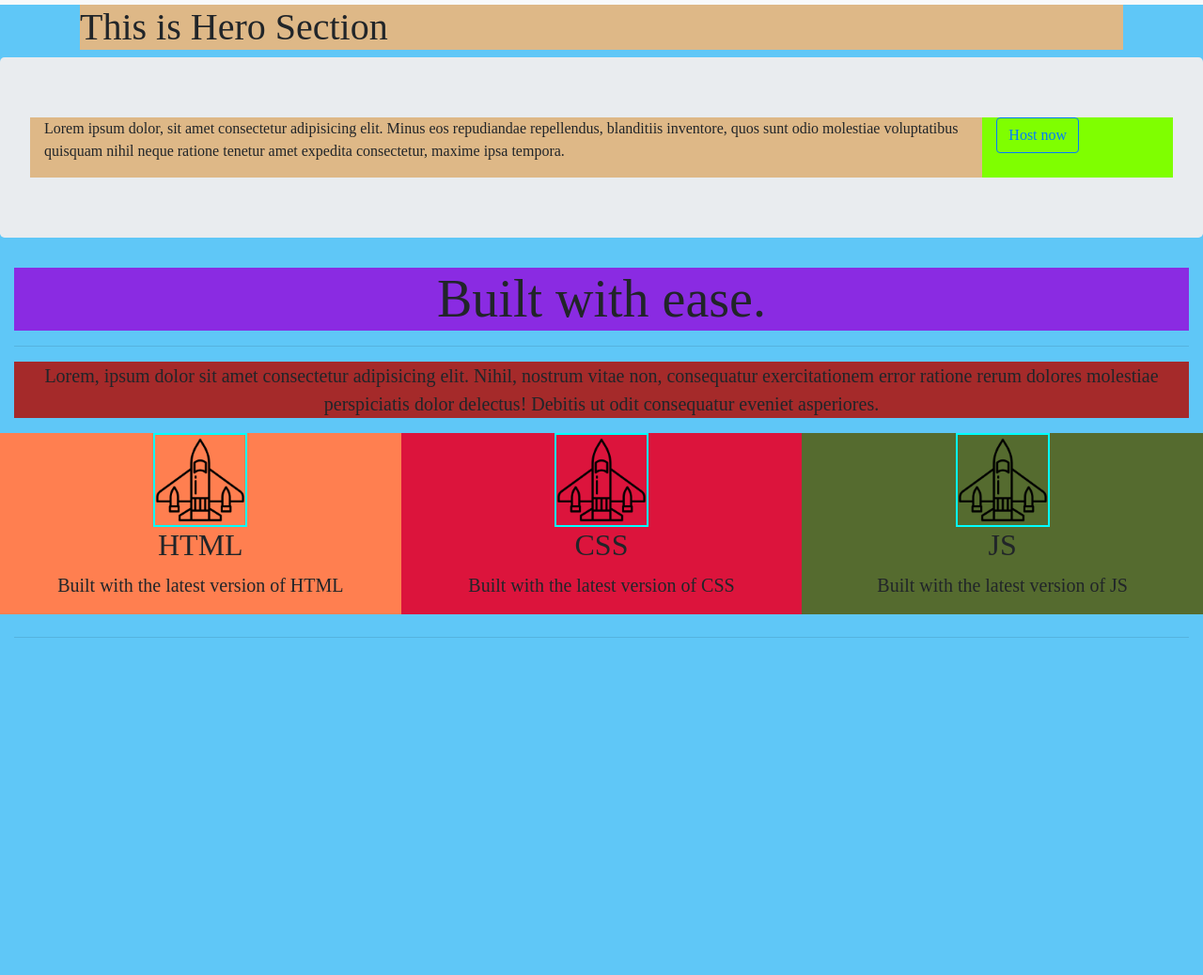
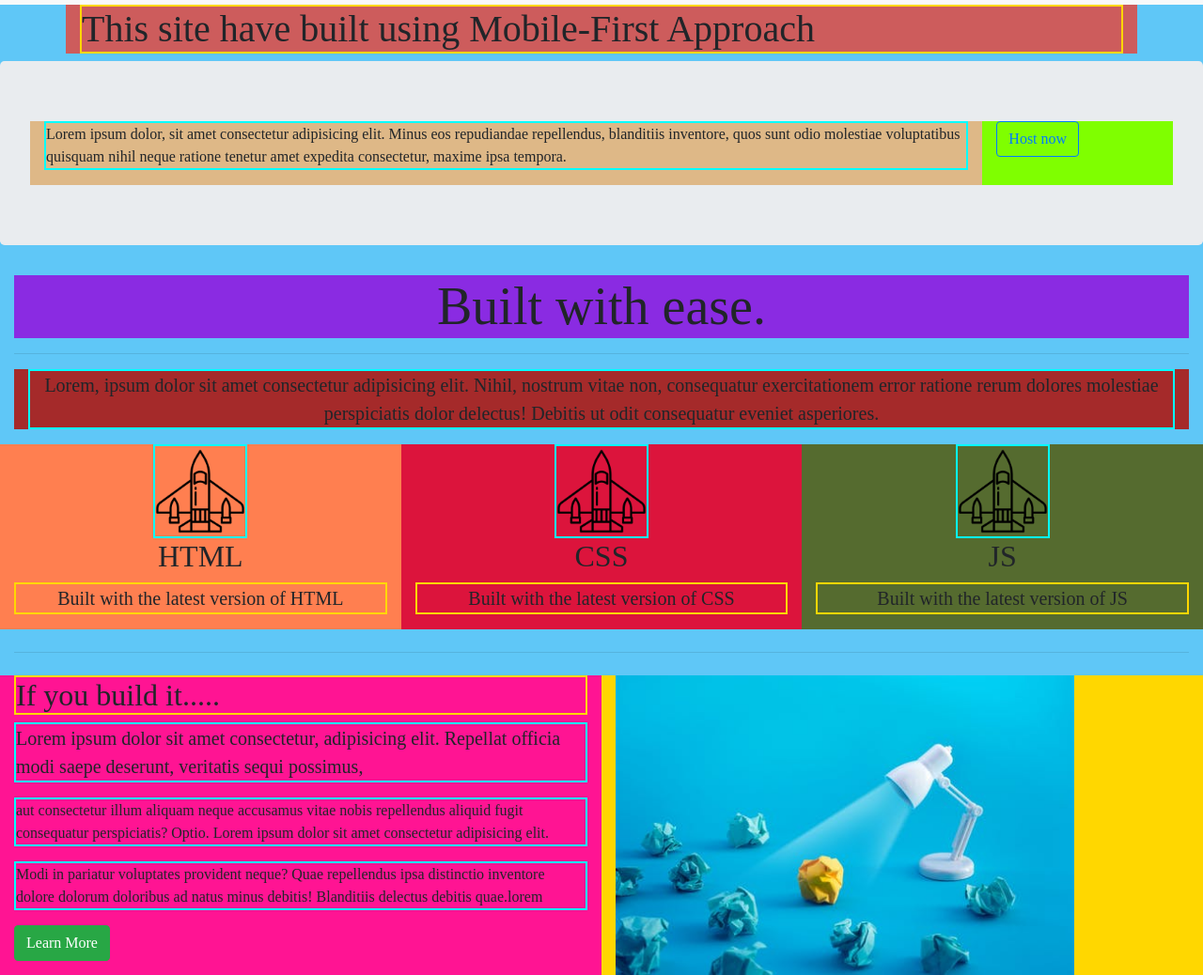
Before and after one commit to YeswanthRajakumar/Easy-way-to-Learn-Responsive-Coding, a plain HTML site: page index.html in a window 1280 px wide. Shown: the part 91-1129 px from the top of the page at 94% size. Before the commit the page ends 800 px from the top, so only its background shows below. Drawn offline with Linux system fonts and the light colour scheme.

Commit message:
Completed Two Section Image Section

```diff
--- a/index.html
+++ b/index.html
@@ -38,9 +38,9 @@
 
 
 <!-- Hero-Section-Start -->
-<div class="container">
+<div class="container"  style="background-color: indianred;">
 
-    <h1 class="display-5" style="background-color: burlywood;">This is Hero Section</h1>
+    <h1 class="display-5"  style="border: 2px solid gold">This site have built using Mobile-First Approach </h1>
 </div>
 <!-- Hero-Section-End -->
 
@@ -48,7 +48,7 @@
 <div class="container-fluid">
     <div class="row jumbotron">
         <div class="col-xs-12 col-sm-12 col-md-9 col-lg-9 col-xl-10" style="background-color:burlywood;">
-            <p> Lorem ipsum dolor, sit amet consectetur adipisicing
+            <p style="border: 2px solid cyan;"> Lorem ipsum dolor, sit amet consectetur adipisicing
                 elit. Minus eos repudiandae repellendus, blanditiis inventore,
                 quos sunt odio molestiae voluptatibus quisquam nihil neque ratione
                 tenetur amet expedita consectetur, maxime ipsa tempora.
@@ -69,7 +69,7 @@
             <h1 class="display-4" style="background-color: blueviolet;">  Built with ease. </h1>
             <hr>
             <div class="col-12" style="background-color: brown;" >
-                <p class="lead">Lorem, ipsum dolor sit amet consectetur
+                <p class="lead" style="border: 2px solid cyan;">Lorem, ipsum dolor sit amet consectetur
                     adipisicing elit. Nihil, nostrum vitae non,
                      consequatur exercitationem error ratione rerum
                      dolores molestiae perspiciatis dolor delectus!
@@ -87,25 +87,48 @@
         <div class="col-xs-12 col-sm-12 col-md-4 col-lg-4"  style="background-color:coral">
             <img src="assets/images/jet.png" alt="icon" style="height: 100px;width: 100px; border: 2px solid cyan;">
             <h2 class="display-5">HTML</h2>
-            <p class="lead">Built with the latest version of HTML</p>
+            <p class="lead"  style="border: 2px solid gold">Built with the latest version of HTML</p>
         </div>
         <div class="col-xs-12 col-sm-12  col-md-4 col-lg-4" style="background-color:crimson">
             <img src="assets/images/jet.png" alt="icon" style="height: 100px;width: 100px;border: 2px solid cyan;">
             <h2 class="display-5">CSS</h2>
-            <p class="lead">Built with the latest version of CSS</p>
+            <p class="lead"  style="border: 2px solid gold">Built with the latest version of CSS</p>
         </div>
         <div class="col-xs-12 col-sm-12  col-md-4 col-lg-4" style="background-color:darkolivegreen">
             <img src="assets/images/jet.png" alt="icon" style="height: 100px;width: 100px;border: 2px solid cyan;">
             <h2 class="display-5">JS</h2>
-            <p class="lead">Built with the latest version of JS</p>
+            <p class="lead"  style="border: 2px solid gold">Built with the latest version of JS</p>
         </div>
     </div>
     <hr class="my-4">
 </div>
 <!-- Three-Column-Section-End -->
 
+<!-- Two-Column-Section-Start -->
 
-<!-- Two-Column-Section-Start -->
+<div class="container-fluid">
+    <div class="row">
+        <div class="col-sm-12 col-md-6 col-lg-6" style="background-color:deeppink">
+            <h2 class="display-5" style="border: 2px solid gold">If you build it.....</h2>
+            <p class="lead" style="border: 2px solid cyan;">
+                Lorem ipsum dolor sit amet consectetur, adipisicing elit.
+                Repellat officia modi saepe deserunt, veritatis sequi possimus, </p>
+
+                <p style="border: 2px solid cyan;"> aut consectetur
+                illum aliquam neque accusamus vitae nobis repellendus aliquid fugit consequatur perspiciatis? Optio.
+                Lorem ipsum dolor sit amet consectetur adipisicing elit.
+            </p>
+                <p style="border: 2px solid cyan;">
+                     Modi in pariatur voluptates provident neque?
+                Quae repellendus ipsa distinctio inventore dolore dolorum doloribus ad natus minus debitis! Blanditiis
+                delectus debitis quae.lorem
+            </p>
+            <button class="btn btn-success">Learn More</button>
+        </div>
+        <div class="col-sm-12 col-md-6 col-lg-6" style="background-color:gold;" >
+        <img class="img-fluid" src="assets/images/dummy.jpg" alt="" style="width: 80%;"></div>
+    </div>
+</div>
 
 <!-- Two-Column-Section-End -->
 
```
Also changed, not shown: assets/css/styles.css (+4 -4 lines), assets/images/dummy.jpg (added).
